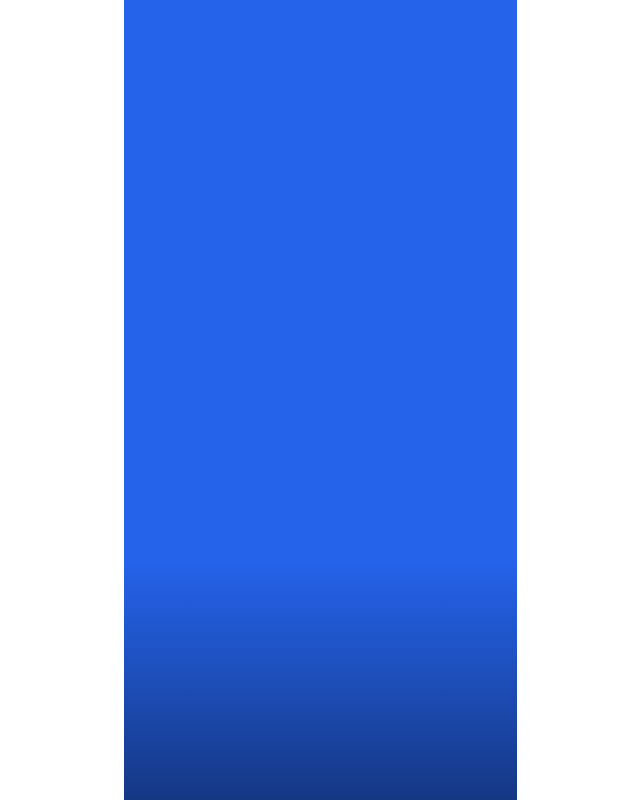
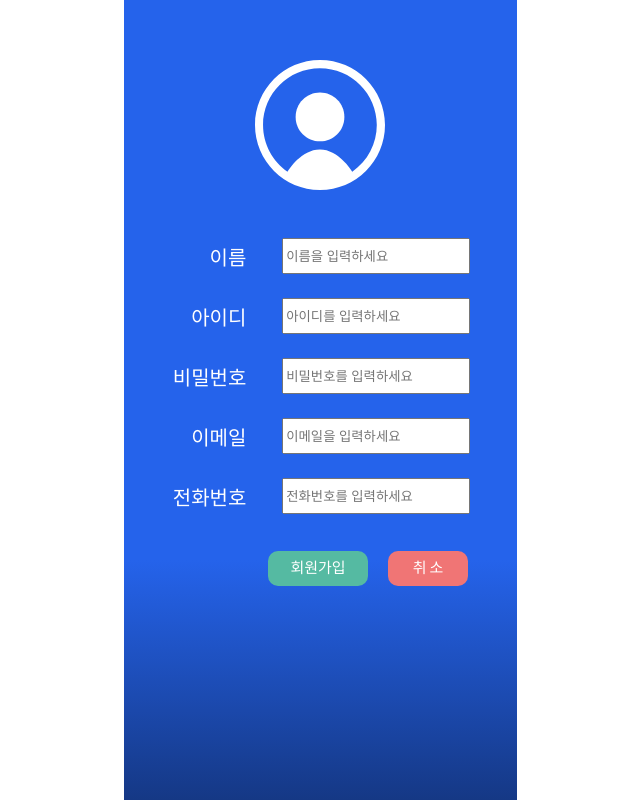
Before and after one commit to 6th-team-Instant/instant_fe, a React (Create React App) app: page /SignUp in a window 1280 px wide. Before the commit this address had no page. Shown: the whole page, without its empty margins (320-960 px from the left). Built offline with nearby package versions, Linux system fonts and the light colour scheme.

Commit message:
feat: SignUp UI add

```diff
--- a/src/App.js
+++ b/src/App.js
@@ -12,6 +12,7 @@ import Entertainments from "./pages/Entertainments";
 import MyPage from "./pages/MyPage";
 import Bookmark from "./pages/Bookmark";
 import Header from "./components/Header";
+import SignUp from "./pages/SignUp.jsx";
 
 function App() {
   return (
@@ -26,6 +27,7 @@ function App() {
           <Route path="/sports" element={<Sports />} />
           <Route path="/politics" element={<Politics />} />
           <Route path="/entertainments" element={<Entertainments />} />
+          <Route path="/SignUp" element={<SignUp />} />
         </Routes>
       </BrowserRouter>
     </div>
--- a/src/pages/Login.jsx
+++ b/src/pages/Login.jsx
@@ -20,7 +20,9 @@ function Login() {
           로그인
         </button>
       </div>
-      <button className="Signup-button">회원가입</button>
+      <button className="Signup-button" onClick={() => navigate("/SignUp")}>
+        회원가입
+      </button>
     </div>
   );
 }
--- /dev/null
+++ b/src/pages/SignUp.jsx
@@ -0,0 +1,46 @@
+import { useNavigate } from "react-router-dom";
+import "../styles/SignUp.css";
+import Myphoto from "../assets/Myphoto.svg";
+
+function SignUp() {
+  const navigate = useNavigate();
+  return (
+    <div className="SignUp">
+      <div className="SmyPhoto">
+        <img src={Myphoto} alt="Smyphoto" />
+      </div>
+
+      <div className="input-container">
+        <p className="Signtitle">이름</p>
+        <input type="text" placeholder="이름을 입력하세요" />
+      </div>
+      <div className="input-container">
+        <p className="Signtitle">아이디</p>
+        <input type="text" placeholder="아이디를 입력하세요" />
+      </div>
+      <div className="input-container">
+        <p className="Signtitle">비밀번호</p>
+        <input type="password" placeholder="비밀번호를 입력하세요" />
+      </div>
+      <div className="input-container">
+        <p className="Signtitle">이메일</p>
+        <input type="text" placeholder="이메일을 입력하세요" />
+      </div>
+      <div className="input-container">
+        <p className="Signtitle">전화번호</p>
+        <input type="text" placeholder="전화번호를 입력하세요" />
+      </div>
+      <div className="Sign-button">
+        {" "}
+        <button className="Signup-button" onClick={() => navigate("/")}>
+          회원가입
+        </button>
+        <button className="cancel-button" onClick={() => navigate("/")}>
+          취 소
+        </button>
+      </div>
+    </div>
+  );
+}
+
+export default SignUp;
--- /dev/null
+++ b/src/styles/SignUp.css
@@ -0,0 +1,62 @@
+.SignUp {
+  display: flex;
+  flex-direction: column;
+  justify-content: center;
+  align-items: center;
+}
+
+.SmyPhoto {
+  margin-top: 20%;
+  margin-bottom: 10%;
+}
+
+.input-container {
+  display: flex;
+  flex-direction: row;
+  justify-content: space-between;
+  align-items: center;
+  width: 300px;
+  height: 60px;
+}
+
+.Signtitle {
+  width: 85px;
+  font-size: 20px;
+  text-align: right;
+  margin-right: 12%;
+}
+.input-container input {
+  width: 200px;
+  height: 30px;
+  margin-left: auto;
+}
+
+.Sign-button {
+  display: flex;
+  flex-direction: row;
+  text-align: right;
+  margin-left: 32%;
+  margin-top: 5%;
+  width: 200px;
+}
+
+.cancel-button {
+  display: flex;
+  align-items: center;
+  justify-content: center;
+  width: 80px;
+  height: 35px;
+  background-color: #f07575;
+  color: white;
+  border: none;
+  border-radius: 10px;
+  cursor: pointer;
+  margin-top: 5%;
+  margin-left: 10%;
+  font-size: 15px;
+  font-family: "Baloo 2", sans-serif;
+}
+
+.cancel-button:hover {
+  background-color: #c15e5e;
+}
```
